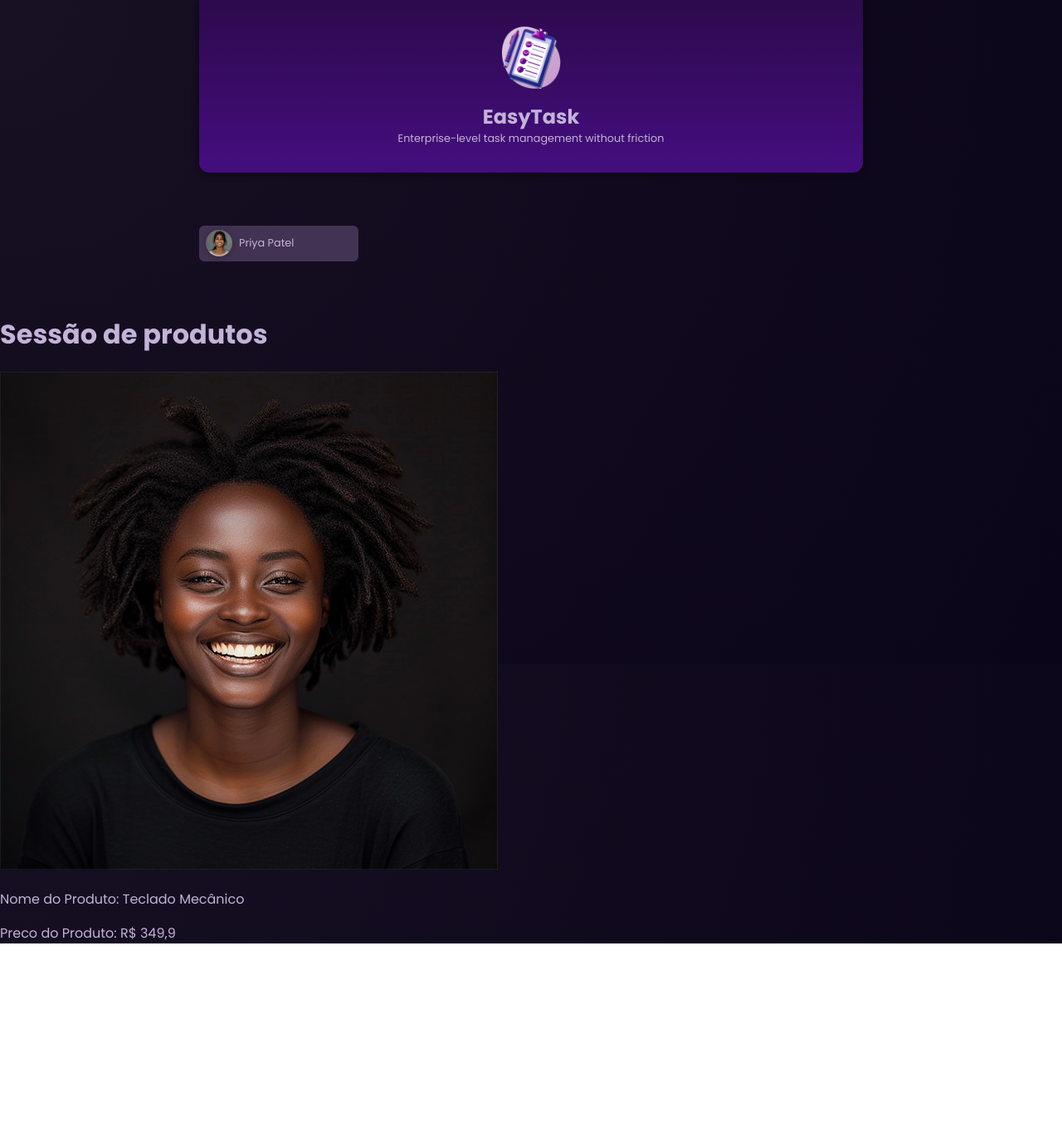
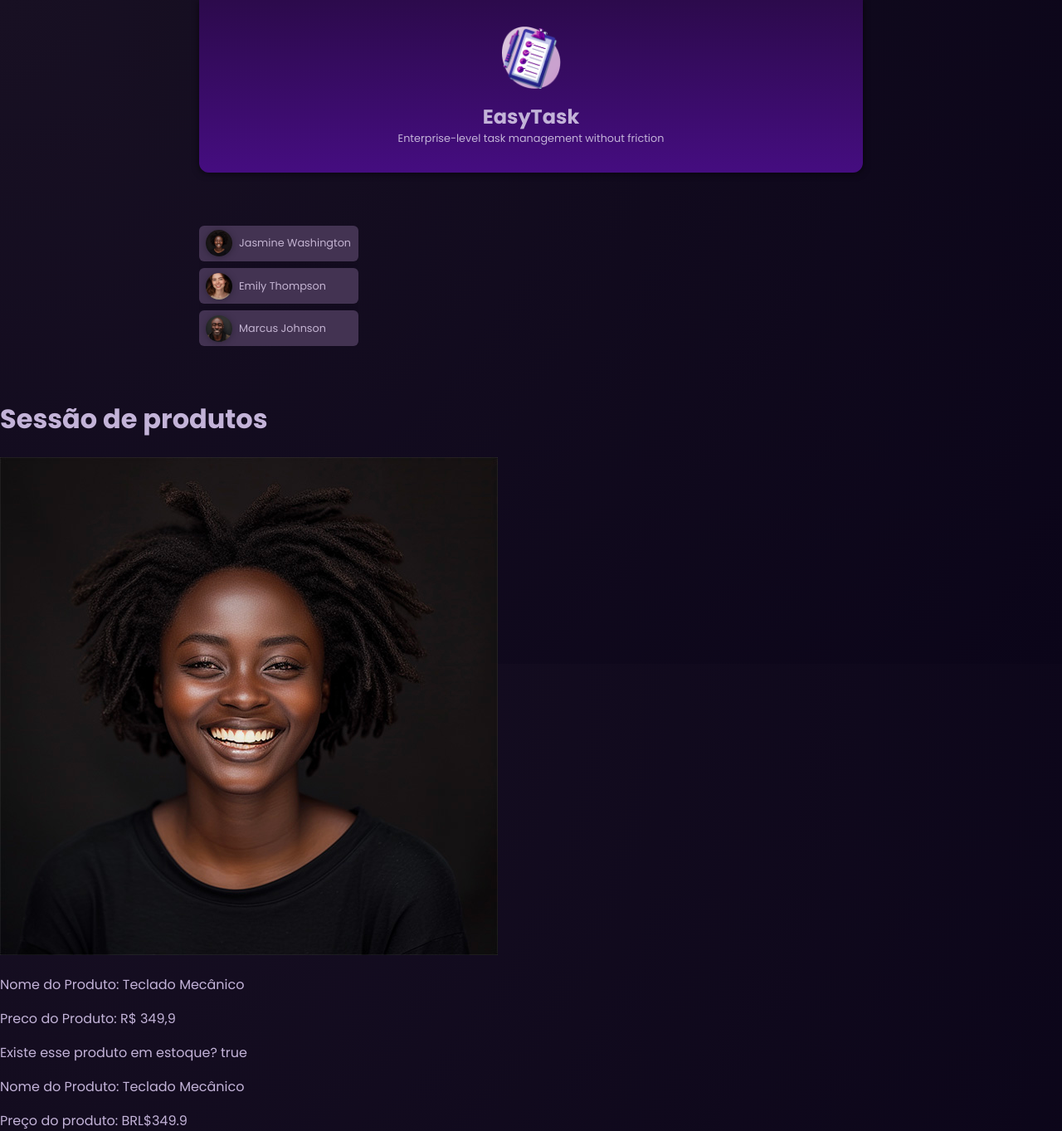
Before and after one commit to otniel123/Angular---The-Complete-Guide, an Angular app in the folder 01-starting-project-Exercises/: page / in a window 1280 px wide. Shown: the whole page at 83% size. Before the commit the page ends 1137 px from the top, so only its background shows below. Built offline with nearby package versions, Linux system fonts and the light colour scheme.

Commit message:
Exercise 1 and 2 ready

```diff
--- a/01-starting-project-Exercises/src/app/app.component.html
+++ b/01-starting-project-Exercises/src/app/app.component.html
@@ -2,8 +2,15 @@
 <main>
     <ul id="users">
         <li>
-            <app-user></app-user>
+            <app-user [selectedUser]="users[0]"></app-user>
+        </li>
+        <li>
+            <app-user [selectedUser]="users[1]"></app-user>
+        </li>
+        <li>
+            <app-user [selectedUser]="users[2]"></app-user>
         </li>
     </ul>
 </main>
 <app-product-card-component></app-product-card-component>
+<app-produc-card-component [produto]="products[0]"></app-produc-card-component>
--- a/01-starting-project-Exercises/src/app/app.component.ts
+++ b/01-starting-project-Exercises/src/app/app.component.ts
@@ -3,12 +3,19 @@ import { Component } from '@angular/core';
 import { HeaderComponent } from './header/header.component';
 import { UserComponent } from "./user/user.component";
 import { ProductCardComponentComponent } from './product/product-card-component/product-card-component.component';
+import { ProducCardComponent } from './productCard/produc-card-component/produc-card-component';
+import { DUMMY_PRODUCTS_CARD } from './dummy-product-card';
+import { DUMMY_USERS } from './dummy-users';
 
 @Component({
   selector: 'app-root',
   standalone: true,
-  imports: [HeaderComponent, UserComponent, ProductCardComponentComponent],
+  imports: [HeaderComponent, UserComponent, ProductCardComponentComponent, ProducCardComponent],
   templateUrl: './app.component.html',
   styleUrl: './app.component.css',
 })
-export class AppComponent {}
+export class AppComponent {
+  products = DUMMY_PRODUCTS_CARD;
+  users = DUMMY_USERS;
+
+}
--- /dev/null
+++ b/01-starting-project-Exercises/src/app/dummy-product-card.ts
@@ -0,0 +1,7 @@
+import { Product } from "./productCard/produc-card-component/produc-card-component";
+
+export const DUMMY_PRODUCTS_CARD: Product[] = [
+    { id: 'p1', name: 'Teclado Mecânico', price: 349.90, image: 'keyboard.jpg', inStock: true },
+    { id: 'p2', name: 'Mouse Gamer', price: 189.50, image: 'mouse.jpg', inStock: false },
+    { id: 'p3', name: 'Monitor 27"', price: 1899.00, image: 'monitor.jpg', inStock: true },
+  ];
--- a/01-starting-project-Exercises/src/app/dummy-users.ts
+++ b/01-starting-project-Exercises/src/app/dummy-users.ts
@@ -1,4 +1,6 @@
-export const DUMMY_USERS = [
+import { User } from "./user/user.component";
+
+export const DUMMY_USERS: User[] = [
     {
       id: 'u1',
       name: 'Jasmine Washington',
--- /dev/null
+++ b/01-starting-project-Exercises/src/app/productCard/produc-card-component/produc-card-component.html
@@ -0,0 +1,3 @@
+<p>Existe esse produto em estoque? {{getInStock}}</p>
+<p>Nome do Produto: {{produto.name}}</p>
+<p>Preço do produto: {{getPreco}}</p>
--- /dev/null
+++ b/01-starting-project-Exercises/src/app/productCard/produc-card-component/produc-card-component.ts
@@ -0,0 +1,31 @@
+import { Component, Input } from '@angular/core';
+
+@Component({
+  selector: 'app-produc-card-component',
+  standalone: true,
+  imports: [],
+  templateUrl: './produc-card-component.html',
+  styleUrl: './produc-card-component.css',
+})
+export class ProducCardComponent {
+
+  @Input({required: true}) produto !: Product;
+
+  get getPreco(){
+    return 'BRL$' + this.produto.price;
+  }
+
+  get getInStock(){
+    return this.produto.inStock;
+  }
+
+}
+
+
+export interface Product {
+  id: string;
+  name: string;
+  price: number;
+  image: string;
+  inStock: boolean;
+}
--- a/01-starting-project-Exercises/src/app/user/user.component.html
+++ b/01-starting-project-Exercises/src/app/user/user.component.html
@@ -1,5 +1,5 @@
 <div>
-    <button>
+    <button (click)="onClickButton()" [class.active]="isButtonClicked">
         <img [src]="imagePath" [alt]="selectedUser.name">
         <span>{{selectedUser.name}}</span>
     </button>
--- a/01-starting-project-Exercises/src/app/user/user.component.ts
+++ b/01-starting-project-Exercises/src/app/user/user.component.ts
@@ -1,8 +1,5 @@
-import { Component } from '@angular/core';
+import { Component, Input } from '@angular/core';
 
-import { DUMMY_USERS } from '../dummy-users';
-
-const randomIndex = Math.floor(Math.random() * DUMMY_USERS.length)
 
 @Component({
   selector: 'app-user',
@@ -12,9 +9,23 @@ const randomIndex = Math.floor(Math.random() * DUMMY_USERS.length)
   styleUrl: './user.component.css'
 })
 export class UserComponent {
-  selectedUser = DUMMY_USERS[randomIndex]
+  @Input({required: true}) selectedUser !: User;
+
+  isButtonClicked: boolean = false;
+
+  onClickButton(){
+    this.isButtonClicked = !this.isButtonClicked;
+
+    return this.isButtonClicked ? this.selectedUser.name = this.selectedUser.name + "(Selected)" : this.selectedUser.name = this.selectedUser.name.replace("(Selected)", "");
+  }
 
   get imagePath(){
     return 'assets/users/' + this.selectedUser.avatar
   }
 }
+
+export interface User{
+  id: string,
+  name: string,
+  avatar: string
+}
```
Also changed, not shown: 01-starting-project-Exercises/src/app/productCard/produc-card-component/produc-card-component.css (added), 1 other file (tests, documents, lock files or other folders).
